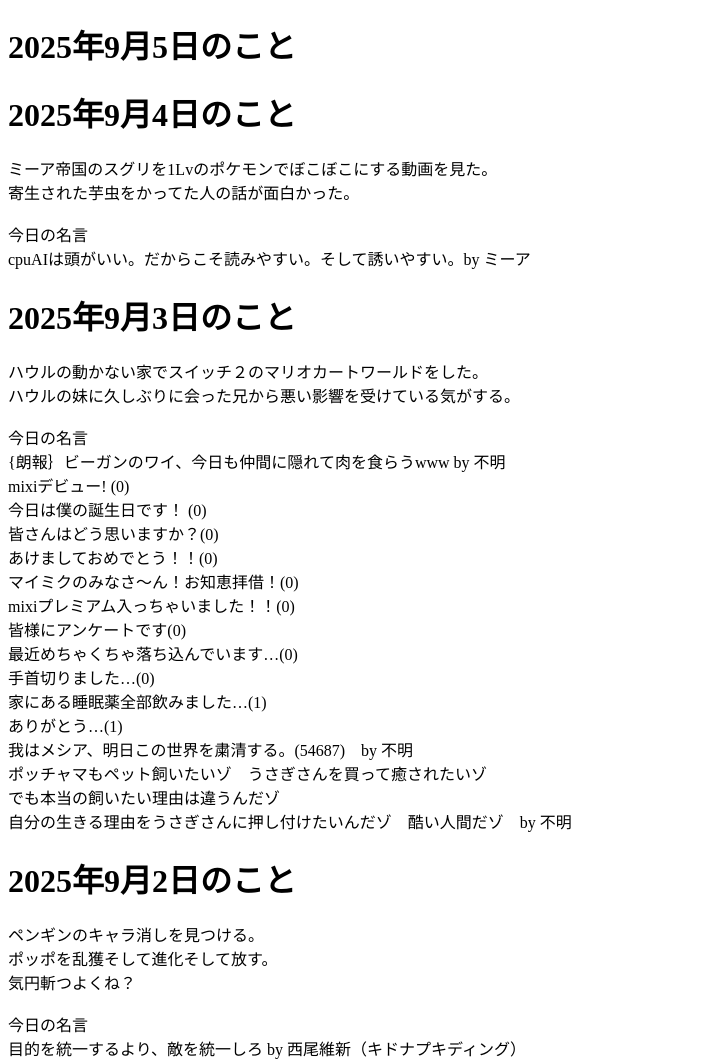
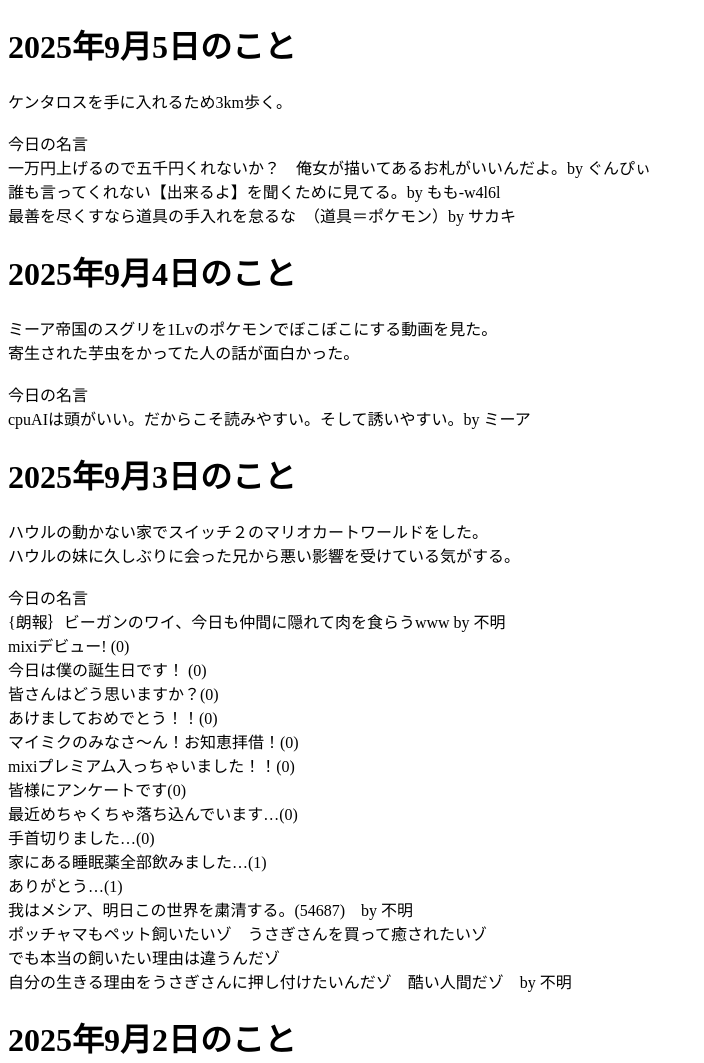
Before and after one commit to kikenseibutsumoyashi/-, a plain HTML site: page index.html in a window 1280 px wide. Shown: the top 1063 px of the page, without its empty margins (0-704 px from the left). Drawn offline with Linux system fonts and the light colour scheme.

Commit message:
Update index.html

```diff
--- a/index.html
+++ b/index.html
@@ -7,9 +7,12 @@
 </head>
 <body>
  <h1>2025年9月5日のこと</h1>
- <p>
-
- </p>
+ <p>ケンタロスを手に入れるため3km歩く。<br>
+ <br>
+ 今日の名言<br>
+ 一万円上げるので五千円くれないか？　俺女が描いてあるお札がいいんだよ。by ぐんぴぃ<br>
+ 誰も言ってくれない【出来るよ】を聞くために見てる。by もも-w4l6l<br>
+ 最善を尽くすなら道具の手入れを怠るな　（道具＝ポケモン）by サカキ<br></p>
  <p></p>
 
  <h1>2025年9月4日のこと</h1>
```
